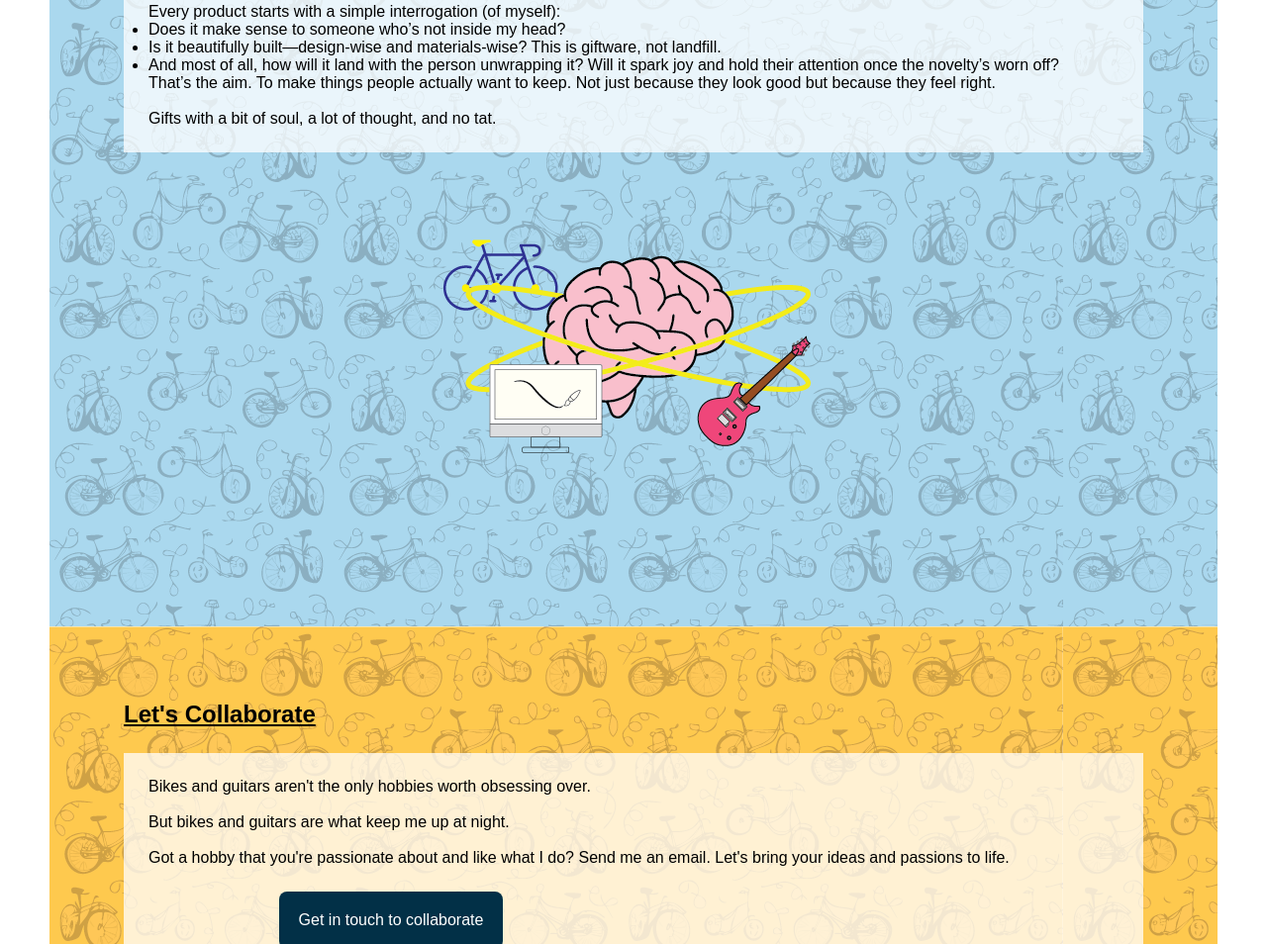
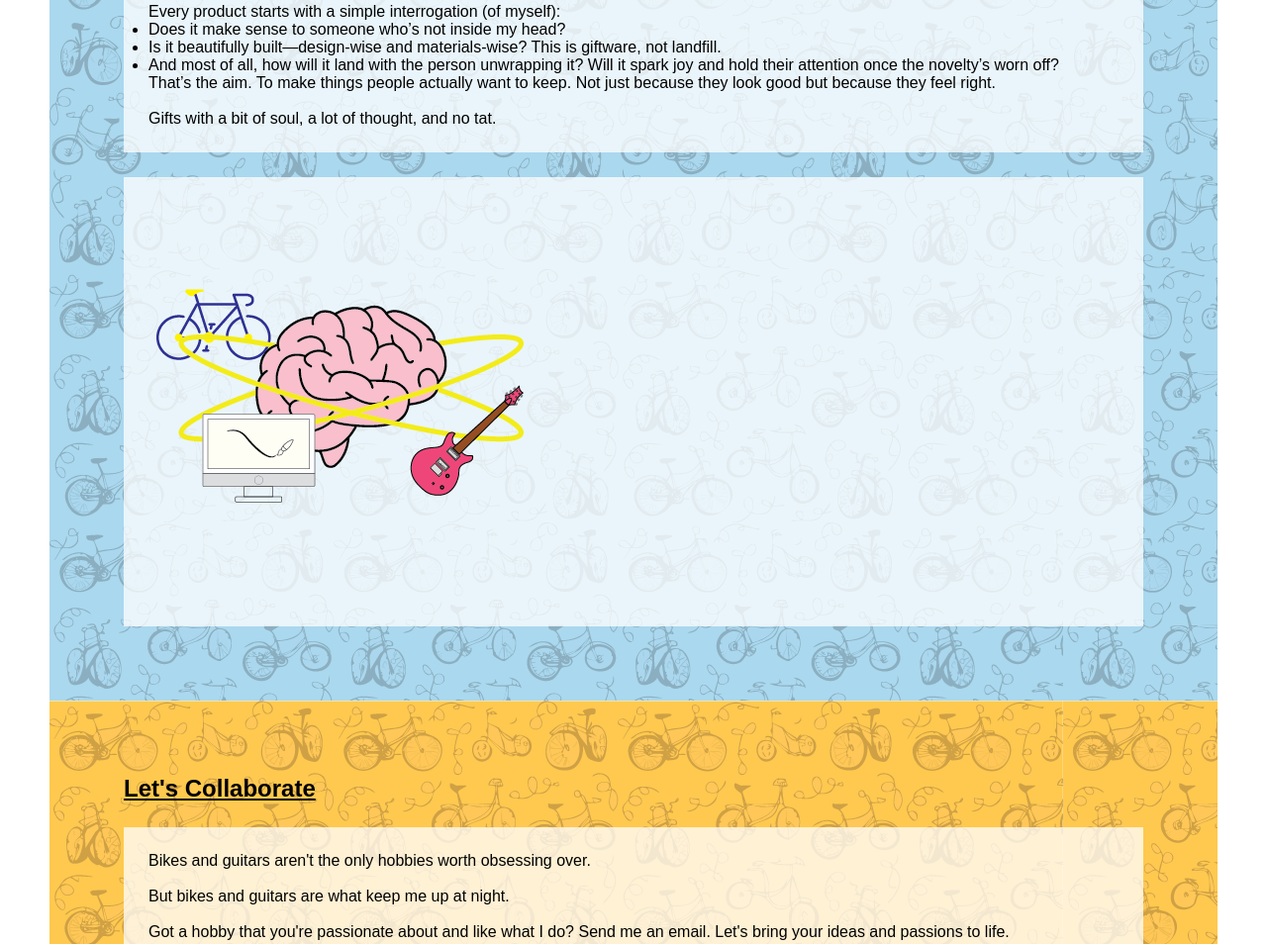
Before and after one commit to ahobbyistspresents/ahobbyistspresents, a website: page index.html in a window 1280 px wide. Shown: the part 1497-2451 px from the top of the page at 99% size. Drawn offline with Linux system fonts and the light colour scheme; a script that the page names is missing.

Commit message:
Update index.html

```diff
--- a/index.html
+++ b/index.html
@@ -68,8 +68,8 @@
             <p>That’s the aim. To make things people actually want to keep. Not just because they look good but because they feel right.</p></br>
             <p>Gifts with a bit of soul, a lot of thought, and no tat.</p>
         </div>
-        <div>
-            <center><img src="Images/Website/About_AHP_icon.png" alt="About AHP"></center>
+        <div class="split-container">
+            <img src="Images/Website/About_AHP_icon.png" alt="About AHP">
         </div>
     </div>
 
```
